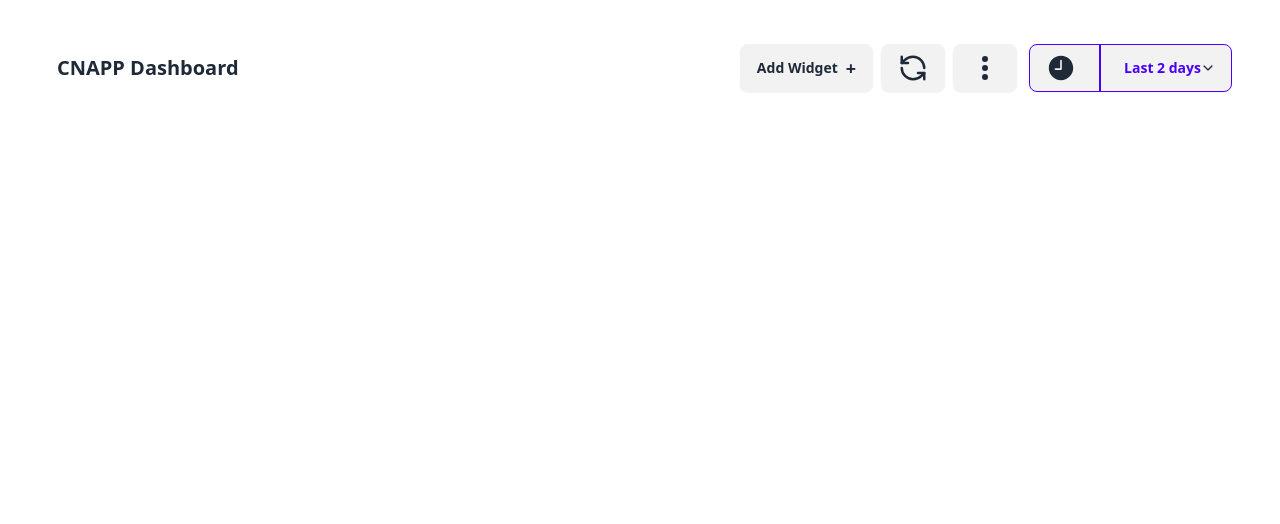
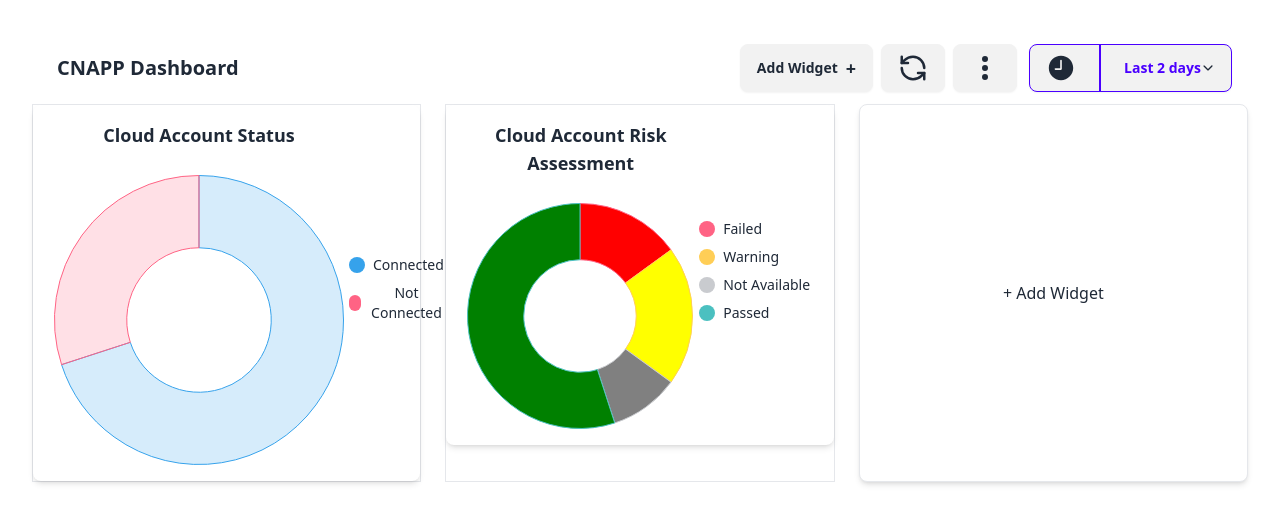
Before and after one commit to linux44gh6/Assignment-1, a React (Vite) app: page / in a window 1280 px wide. Shown: the top 524 px of the page. Built offline with nearby package versions, Linux system fonts and the light colour scheme.

Commit message:
add the pichart

```diff
--- a/src/App.jsx
+++ b/src/App.jsx
@@ -4,6 +4,8 @@ import { LuRefreshCcw } from "react-icons/lu";
 import { HiDotsVertical } from "react-icons/hi";
 import { IoIosTime } from "react-icons/io";
 import { IoIosArrowDown } from "react-icons/io";
+import CloudAccountRiskAssessmentChart from './Components/CloudAccountRiskAssessmentChart';
+import CloudAccountStatusChart from './Components/CloudAccountStatusChart';
 
 function App() {
   return (
@@ -15,7 +17,7 @@ function App() {
         <div className="flex-none">
           <ul className="flex items-center gap-2 px-1">
 
-      <li><button className='btn'>Add Widget <span className='text-lg'>+</span></button></li>
+            <li><button className='btn'>Add Widget <span className='text-lg'>+</span></      button></li>
             <span className='btn'><LuRefreshCcw className='text-3xl'></LuRefreshCcw></span>
             <span className='btn'><HiDotsVertical className='text-3xl'></HiDotsVertical></span>
             <span><div className="dropdown dropdown-end">
@@ -28,6 +30,22 @@ function App() {
           </ul>
         </div>
       </div>
+
+    <div>
+    <div className="grid grid-cols-1 md:grid-cols-3 gap-6">
+        <div className=' border'>
+        <CloudAccountStatusChart className="" />
+        </div>
+        <div className='border'>
+        <CloudAccountRiskAssessmentChart />
+        </div>
+        <div className="flex items-center justify-center bg-white p-4 rounded-lg shadow-md w-full border">
+          <button className="  py-2 px-4 rounded-lg">
+            + Add Widget
+          </button>
+        </div>
+      </div>
+    </div>
     </>
   )
 }
--- a/src/Components/CloudAccountRiskAssessmentChart.jsx
+++ b/src/Components/CloudAccountRiskAssessmentChart.jsx
@@ -1,18 +1,20 @@
 
-import { Pie } from 'react-chartjs-2';
+import { Doughnut } from 'react-chartjs-2';
+import { Chart as ChartJS, ArcElement, Tooltip, Legend } from 'chart.js';
 
-const CloudAccountRiskAssessmentChart = () => {
+ChartJS.register(ArcElement, Tooltip, Legend);
+
+const CloudAccountRiskAssessmentDoughnutChart = () => {
   const data = {
-    labels: ['Failed', 'Warning', 'Not Available', 'Passed'],
     datasets: [
       {
         label: 'Risk Assessment',
-        data: [15, 20, 10, 55],
+        data: [15, 20, 10, 55], // Example data: 15 failed, 20 warning, 10 not available, 55 passed
         backgroundColor: [
-          'rgba(255, 99, 132, 0.2)',
-          'rgba(255, 206, 86, 0.2)',
-          'rgba(201, 203, 207, 0.2)',
-          'rgba(75, 192, 192, 0.2)',
+          'red', // Failed
+          'yellow', // Warning
+          'gray', // Not Available
+          'green', // Passed
         ],
         borderColor: [
           'rgba(255, 99, 132, 1)',
@@ -25,12 +27,32 @@ const CloudAccountRiskAssessmentChart = () => {
     ],
   };
 
+  const labels = [
+    { text: 'Failed', color: 'rgba(255, 99, 132, 1)' },
+    { text: 'Warning', color: 'rgba(255, 206, 86, 1)' },
+    { text: 'Not Available', color: 'rgba(201, 203, 207, 1)' },
+    { text: 'Passed', color: 'rgba(75, 192, 192, 1)' },
+  ];
+
   return (
-    <div className="bg-white p-4 rounded-lg shadow-md w-full">
-      <h3 className="text-lg font-semibold mb-4">Cloud Account Risk Assessment</h3>
-      <Pie data={data} />
+    <div className="bg-white p-4 rounded-lg shadow-md w-full flex">
+      <div className="w-2/3">
+        <h3 className="text-lg font-semibold mb-4">Cloud Account Risk Assessment</h3>
+        <Doughnut data={data} />
+      </div>
+      <div className="w-1/3 flex flex-col justify-center">
+        {labels.map((label, index) => (
+          <div key={index} className="flex items-center mb-2">
+            <div
+              className="w-4 h-4 rounded-full mr-2"
+              style={{ backgroundColor: label.color }}
+            ></div>
+            <span className="text-sm font-medium">{label.text}</span>
+          </div>
+        ))}
+      </div>
     </div>
   );
 };
 
-export default CloudAccountRiskAssessmentChart;
+export default CloudAccountRiskAssessmentDoughnutChart;
--- a/src/Components/CloudAccountStatusChart.jsx
+++ b/src/Components/CloudAccountStatusChart.jsx
@@ -1,29 +1,53 @@
 
-import { Pie } from 'react-chartjs-2';
+import { Doughnut } from 'react-chartjs-2';
 import { Chart as ChartJS, ArcElement, Tooltip, Legend } from 'chart.js';
 
 ChartJS.register(ArcElement, Tooltip, Legend);
 
-const CloudAccountStatusChart = () => {
+const CloudAccountStatusDoughnutChart = () => {
   const data = {
-    labels: ['Connected', 'Not Connected'],
+
     datasets: [
       {
         label: 'Cloud Account Status',
         data: [70, 30],
-        backgroundColor: ['rgba(75, 192, 192, 0.2)', 'rgba(255, 99, 132, 0.2)'],
-        borderColor: ['rgba(75, 192, 192, 1)', 'rgba(255, 99, 132, 1)'],
+        backgroundColor: [
+          'rgba(54, 162, 235, 0.2)',
+          'rgba(255, 99, 132, 0.2)',
+        ],
+        borderColor: [
+          'rgba(54, 162, 235, 1)',
+          'rgba(255, 99, 132, 1)',
+        ],
         borderWidth: 1,
       },
     ],
   };
 
+  const labels = [
+    { text: 'Connected', color: 'rgba(54, 162, 235, 1)' },
+    { text: 'Not Connected', color: 'rgba(255, 99, 132, 1)' },
+  ];
+
   return (
-    <div className="bg-white p-4 rounded-lg shadow-md w-full">
-      <h3 className="text-lg font-semibold mb-4">Cloud Account Status</h3>
-      <Pie data={data} />
+    <div className="bg-white p-4 rounded-lg shadow-md w-full flex">
+      <div className="w-full">
+        <h3 className="text-lg font-semibold mb-4">Cloud Account Status</h3>
+        <Doughnut data={data} />
+      </div>
+      <div className="w-1/3 flex flex-col justify-center">
+        {labels.map((label, index) => (
+          <div key={index} className="flex items-center mb-2">
+            <div
+              className="w-4 h-4 rounded-full mr-2"
+              style={{ backgroundColor: label.color }}
+            ></div>
+            <span className="text-sm font-medium">{label.text}</span>
+          </div>
+        ))}
+      </div>
     </div>
   );
 };
 
-export default CloudAccountStatusChart;
+export default CloudAccountStatusDoughnutChart;
```
Lines whose indentation alone changed are shown as unchanged.
